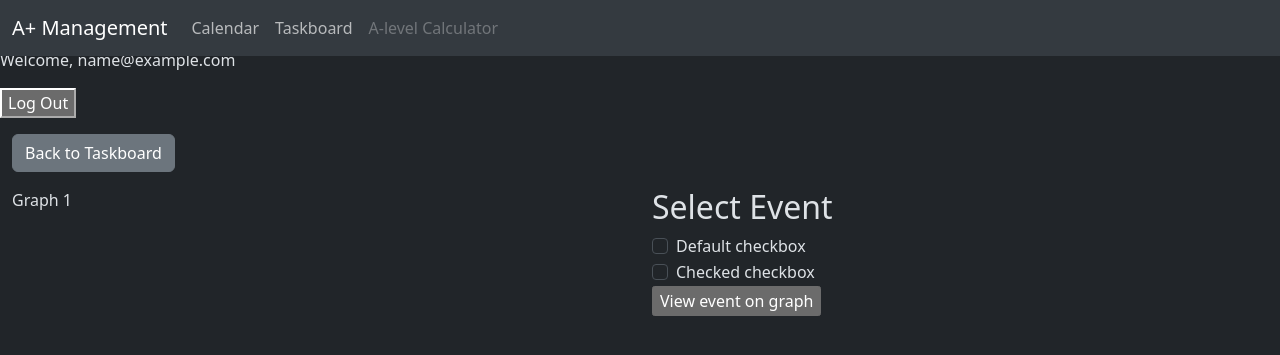
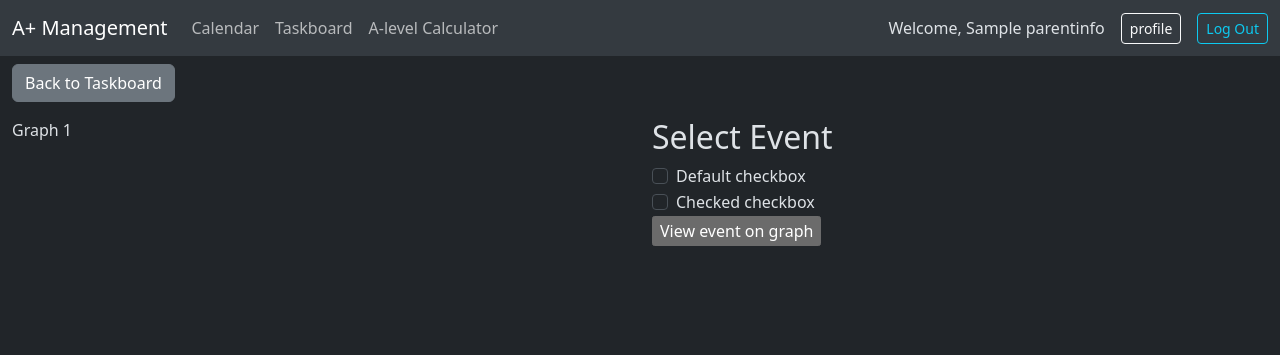
Before and after one commit to KhunakornP/A-plus-management, a Django app: page /manager/taskboard/1/burndown/ in a window 1280 px wide. Shown: the top 355 px of the page. Run offline with Django 4.2, Linux system fonts and the light colour scheme; a user stored in the database is signed in; tables that the repository leaves empty hold one stand-in row (values such as "Sample post"); some libraries are stand-ins or nearby versions.

Commit message:
add profile button to navbar and format files from last commit

```diff
--- a/manager/views/profile.py
+++ b/manager/views/profile.py
@@ -123,6 +123,7 @@
     messages.success(request, f"Successfully removed {email} from the list.")
     return HttpResponseRedirect(reverse("manager:profile"))
 
+
 def update_a_level_permission(request):
     """Update a student's permission about A-level.
 
@@ -136,6 +137,8 @@
         user.user_permissions.add(Permission.objects.get(codename="is_taking_A_levels"))
         messages.success(request, "You can now access A-level calculator.")
     if request.POST["choice"] == "No":
-        user.user_permissions.remove(Permission.objects.get(codename="is_taking_A_levels"))
+        user.user_permissions.remove(
+            Permission.objects.get(codename="is_taking_A_levels")
+        )
         messages.success(request, "Access to A-level calculator has been removed.")
     return HttpResponseRedirect(reverse("manager:profile"))
--- a/templates/base.html
+++ b/templates/base.html
@@ -5,18 +5,6 @@
     <meta name="viewport" content="width=device-width, initial-scale=1">
     <link href="https://cdn.jsdelivr.net/npm/bootstrap@5.3.3/dist/css/bootstrap.min.css" rel="stylesheet" integrity="sha384-QWTKZyjpPEjISv5WaRU9OFeRpok6YctnYmDr5pNlyT2bRjXh0JMhjY6hW+ALEwIH" crossorigin="anonymous">
     {% load socialaccount %}
-    {% if user.is_authenticated %}
-        <p>Welcome, {{ user.email }} </p>
-    <form action="{% url 'account_logout' %}" method="post">
-   {% csrf_token %}
-  <button type="submit">Log Out</button>
-</form>
-    {% else %}
-    <form action="https://accounts.google.com/o/oauth2/v2/auth?redirect_uri=http://localhost:8000/api/auth/google-oauth2/callback/&prompt=consent&response_type=code&client_id=98486058115-aqjg1b4pcqobn4rb0if7pqf42jb9hlb2.apps.googleusercontent.com&scope=openid%20email%20profile&access_type=offline" method="post">
-      {% csrf_token %}
-      <button type="submit">Login</button>
-    </form>
-    {% endif %}
     {% block headcontent %}
     {% endblock %}
   </head>
@@ -30,21 +18,45 @@
         <div class="collapse navbar-collapse" id="navbarSupportedContent">
           <ul class="navbar-nav me-auto mb-2 mb-lg-0">
             <li class="nav-item">
-              <a class="nav-link" aria-current="page" href="{% url 'manager:calendar' %}">
+              <a class="nav-link" href="{% url 'manager:calendar' %}">
                 Calendar
               </a>
             </li>
             <li class="nav-item">
-              <a class="nav-link" aria-current="page" href="{% url 'manager:taskboard_index' %}">
+              <a class="nav-link" href="{% url 'manager:taskboard_index' %}">
                 Taskboard
               </a>
             </li>
             <li class="nav-item">
-              <a class="nav-link disabled" aria-disabled="true">
-                A-level Calculator
-              </a>
+              {% if perms.manager.is_taking_A_levels %}
+                <a class="nav-link" href="https://www.google.com">
+                  A-level Calculator
+                </a>
+              {% else %}
+                <a class="nav-link disabled" aria-disabled="true">
+                  A-level Calculator
+                </a>
+              {% endif %}
             </li>
           </ul>
+          {% if user.is_authenticated %}
+          <form action="{% url 'account_logout' %}" class="d-flex align-items-center" method="post">
+            {% csrf_token %}
+            {% if perms.manager.is_parent %}
+              <p class="form-control-plaintext me-3">Welcome, {{ user.parentinfo.displayed_name }}</p>
+            {% else %}
+              <p class="form-control-plaintext me-3">Welcome, {{ user.studentinfo.displayed_name }}</p>
+            {% endif %}
+            <a class="btn btn-outline-light btn-sm me-3" href="{% url 'manager:profile' %}">profile</a>
+            <button type="submit" class="btn btn-outline-info btn-sm text-nowrap">Log Out</button>
+          </form>
+
+          {% else %}
+          <form action="https://accounts.google.com/o/oauth2/v2/auth?redirect_uri=http://localhost:8000/api/auth/google-oauth2/callback/&prompt=consent&response_type=code&client_id=98486058115-aqjg1b4pcqobn4rb0if7pqf42jb9hlb2.apps.googleusercontent.com&scope=openid%20email%20profile&access_type=offline" class="d-flex" method="post">
+            {% csrf_token %}
+            <button type="submit" class="btn btn-outline-info btn-sm">Login</button>
+          </form>
+          {% endif %}
         </div>
       </div>
     </nav>
```
Also changed, not shown: manager/tests/test_update_a_level_permission.py (+3 -1 lines).
